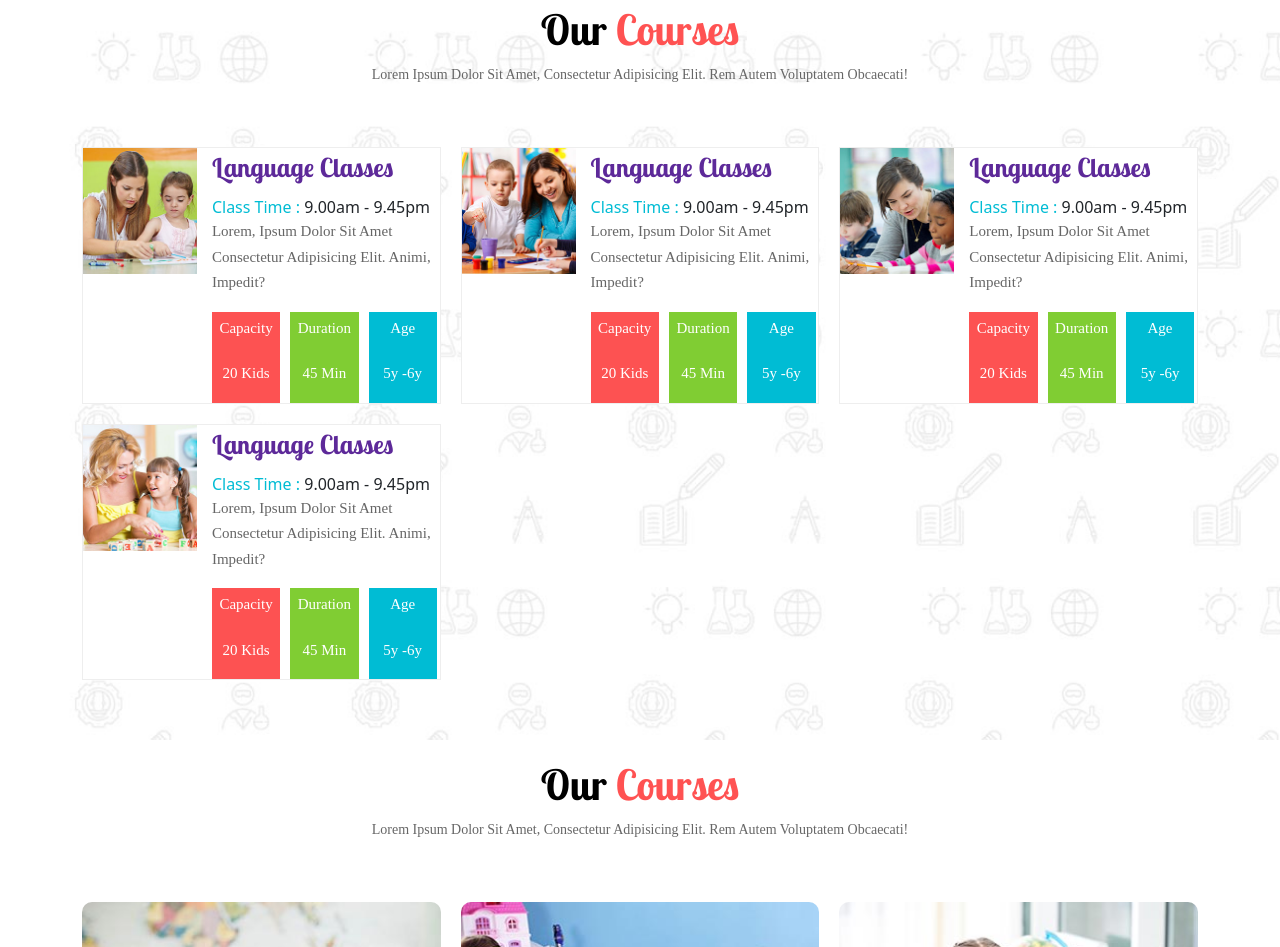
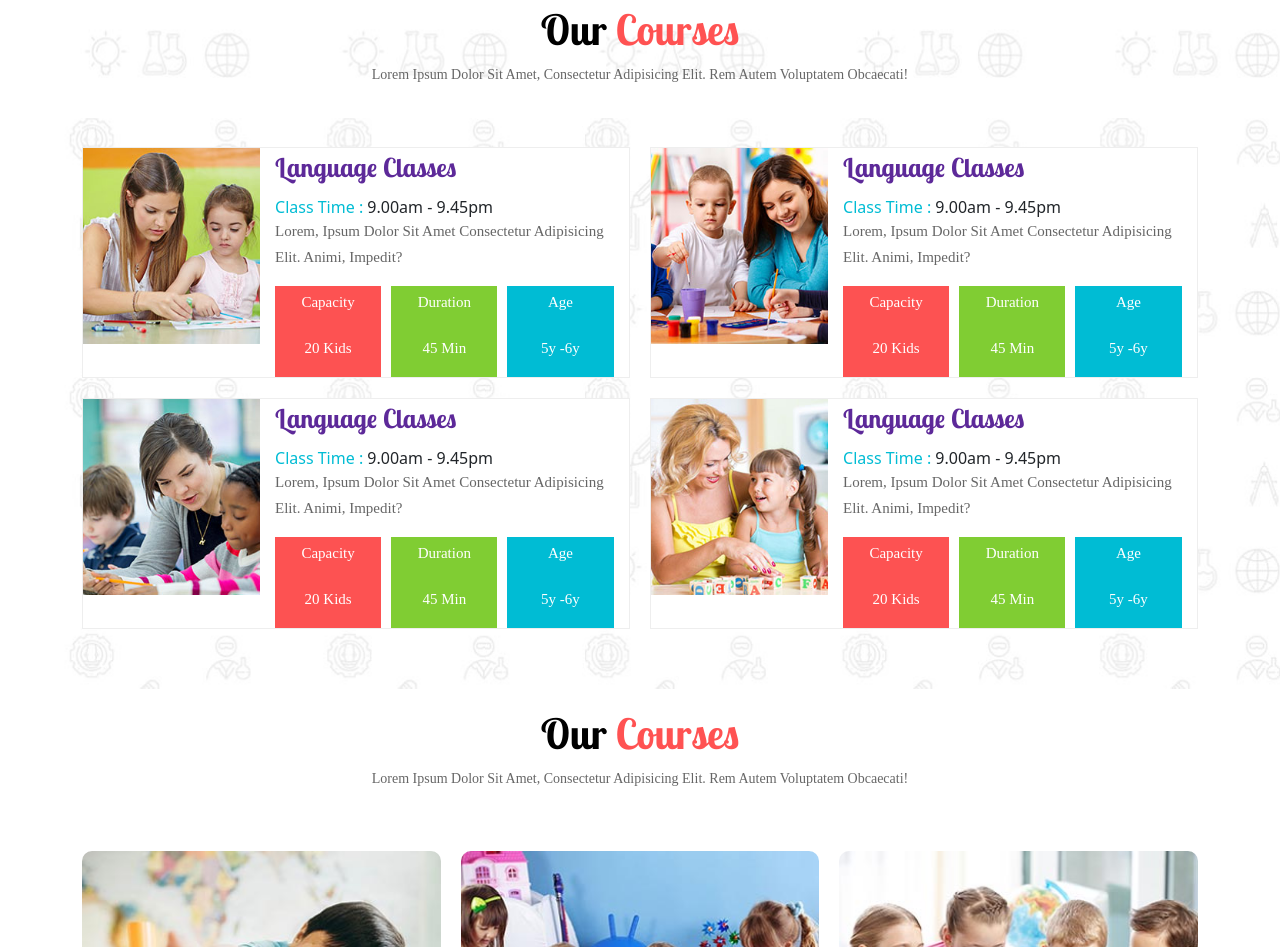
Before and after one commit to AmelChenni/HTML-CSS-Template-Four, a website: page index.html in a window 1280 px wide. Shown: the part 2359-3306 px from the top of the page. Drawn offline with nearby package versions, Linux system fonts and the light colour scheme.

Commit message:
Upload The Desing

```diff
--- a/assets/css/style.css
+++ b/assets/css/style.css
@@ -479,7 +479,7 @@ color: var(--perple-color);
 }
 .cours .cours-content{
   display: grid;
-  grid-template-columns: repeat(auto-fill,minmax(350px,1fr));
+  grid-template-columns: repeat(auto-fill,minmax(400px,1fr));
   grid-gap: 20px;
 }
 .cours .cours-content .box{
```
